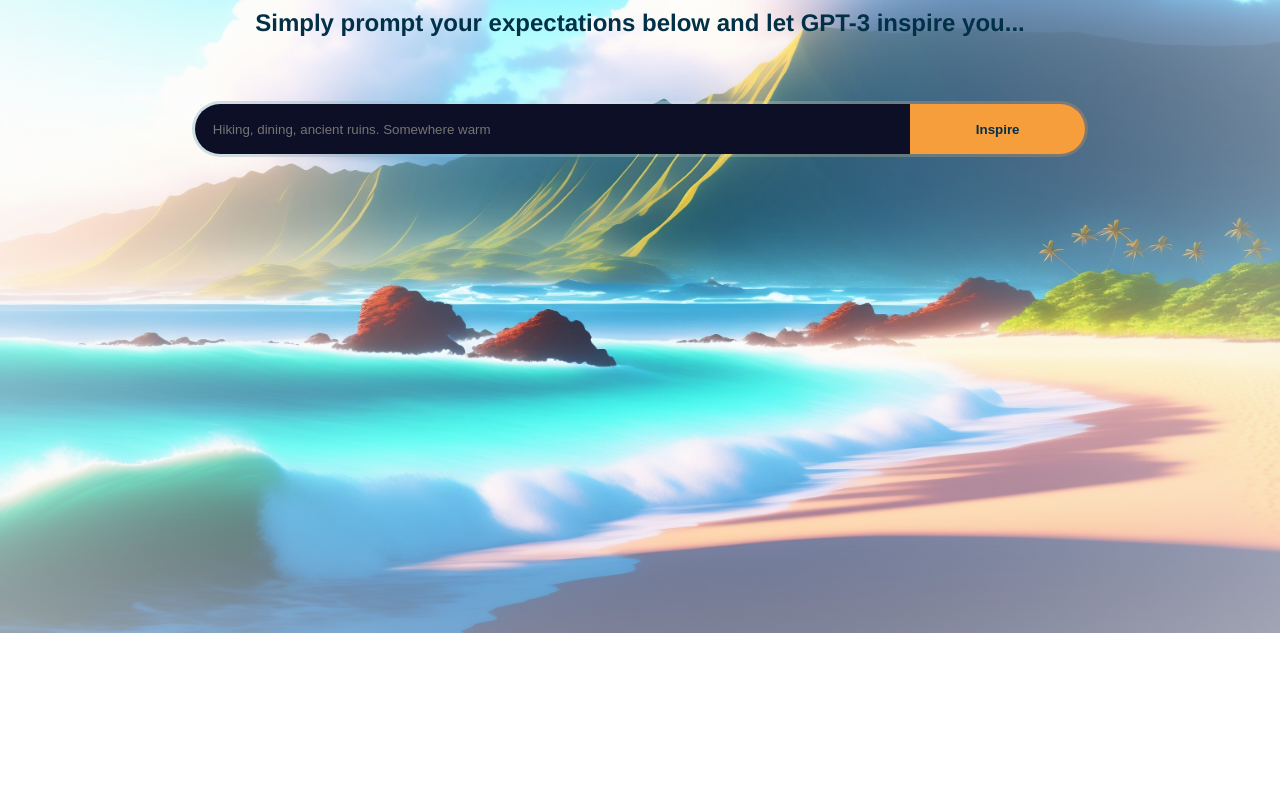
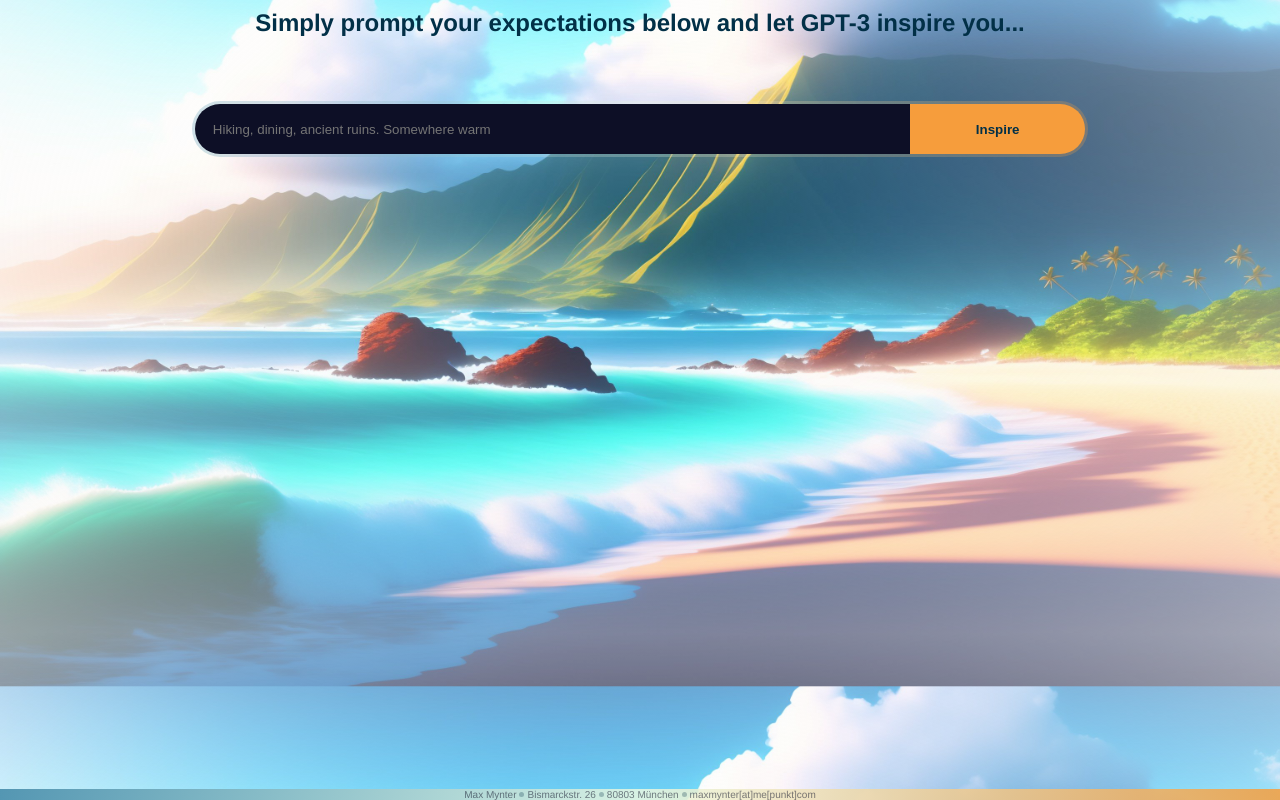
Before and after one commit to maxmynter/gpt3-vaction-planner, a Next.js app: page / in a window 1280 px wide. Shown: the part 167-967 px from the top of the page. Before the commit the page ends 800 px from the top, so only its background shows below. Built offline with nearby package versions, Linux system fonts and the light colour scheme.

Commit message:
Add Impressum to and style Footer

```diff
--- a/pages/components/inspireSearch.js
+++ b/pages/components/inspireSearch.js
@@ -13,14 +13,14 @@ const InspireSearch = () => {
     setGptResponses([newResponse, ...currentResponses]);
   };
   return (
-    <>
+    <div className="search-container">
       <Title />
       <UserInput addQueryResponse={addQueryResponse} />
       {currentResponses.length > 0 && <SectionHeader text={"Your Trips"} />}
       {currentResponses.map((response) => (
         <HighlightedResponse response={response} />
       ))}
-    </>
+    </div>
   );
 };
 
--- a/pages/components/responsesContainer.js
+++ b/pages/components/responsesContainer.js
@@ -7,10 +7,9 @@ const ResponsesContainer = ({
   setHighlightedResponse,
 }) => {
   return (
-    <>
+    <div>
       <HighlightedResponse response={highlightedResponse} />
       <div className="responses-container">
-        {console.log(responses, responses.length)}
         {responses.length > 0 &&
           responses.map((response) => (
             <DisplayResponse
@@ -21,7 +20,7 @@ const ResponsesContainer = ({
             />
           ))}
       </div>
-    </>
+    </div>
   );
 };
 
--- /dev/null
+++ b/pages/components/siteComponents/footer.js
@@ -0,0 +1,14 @@
+const Footer = () => {
+  return (
+    <div className="footer">
+      <span> Max Mynter</span>
+      <span class="dot"></span>
+      <span> Bismarckstr. 26</span>
+      <span class="dot"></span>
+      <span> 80803 München</span>
+      <span class="dot"></span>
+      <span> maxmynter[at]me[punkt]com</span>
+    </div>
+  );
+};
+export default Footer;
--- a/pages/how.js
+++ b/pages/how.js
@@ -1,11 +1,13 @@
-import Header from "./components/header";
+import Header from "./components/siteComponents/header";
 import SectionHeader from "./components/sectionHeader";
+import Footer from "./components/siteComponents/footer";
 
 const HowItWorks = () => {
   return (
     <div className="app">
       <Header />
       <SectionHeader text="Still a ToDo" />
+      <Footer />
     </div>
   );
 };
--- a/pages/index.js
+++ b/pages/index.js
@@ -1,11 +1,15 @@
-import Header from "./components/header";
+import Header from "./components/siteComponents/header";
 import InspireSearch from "./components/inspireSearch";
+import Footer from "./components/siteComponents/footer";
 
 const App = () => {
   return (
     <div className="app">
       <Header />
-      <InspireSearch />
+      <div className="search-container">
+        <InspireSearch />
+      </div>
+      <Footer />
     </div>
   );
 };
--- a/pages/popular.js
+++ b/pages/popular.js
@@ -1,7 +1,8 @@
 import { useEffect, useState } from "react";
 import ResponsesContainer from "./components/responsesContainer";
-import Header from "./components/header";
+import Header from "./components/siteComponents/header";
 import SectionHeader from "./components/sectionHeader";
+import Footer from "./components/siteComponents/footer";
 
 const PopularTrips = () => {
   const [trips, setTrips] = useState([]);
@@ -32,6 +33,7 @@ const PopularTrips = () => {
         setHighlightedResponse={setHighlightedResponse}
         responses={trips}
       />
+      <Footer />
     </div>
   );
 };
--- a/pages/styles.css
+++ b/pages/styles.css
@@ -91,7 +91,9 @@ body {
     )
     1;
 }
-
+.search-container {
+  height: 100vh;
+}
 .user-interaction {
   margin: 0 auto;
   width: 70%;
@@ -218,7 +220,7 @@ body {
   display: grid;
   grid-template-columns: repeat(auto-fill, max(25%, 100px));
   justify-content: space-between;
-  grid-gap: 5%;
+  grid-gap: 5vh;
   margin: auto;
   margin-bottom: 10%;
 }
@@ -238,9 +240,9 @@ body {
   text-align: center;
   padding: 3%;
   margin-top: 15%;
-  height: 200px;
   border-radius: 15px;
   overflow: hidden;
+  height: 200px;
   box-shadow: 0 10px 10px rgba(0, 0, 0, 0.5);
 }
 
@@ -255,3 +257,32 @@ body {
 .gpt-response:hover {
   transform: scale(1.15);
 }
+
+.footer {
+  margin-top: auto;
+  width: 100%;
+  bottom: 0;
+  display: flex;
+  align-items: center;
+  justify-content: center;
+  background-image: linear-gradient(
+    0.25turn,
+    rgba(63, 135, 166, 0.85),
+    rgba(235, 248, 225, 0.85),
+    rgba(246, 157, 60, 0.85)
+  );
+  margin: 0;
+  margin-top: 3%;
+  color: #0d0f2687;
+  font-size: x-small;
+  bottom: 0;
+}
+
+.footer .dot {
+  margin: 3px;
+  height: 5px;
+  width: 5px;
+  background-color: #02304746;
+  border-radius: 50%;
+  display: inline-block;
+}
```
Also changed, not shown: pages/components/siteComponents/header.js (renamed from pages/components/header.js).
